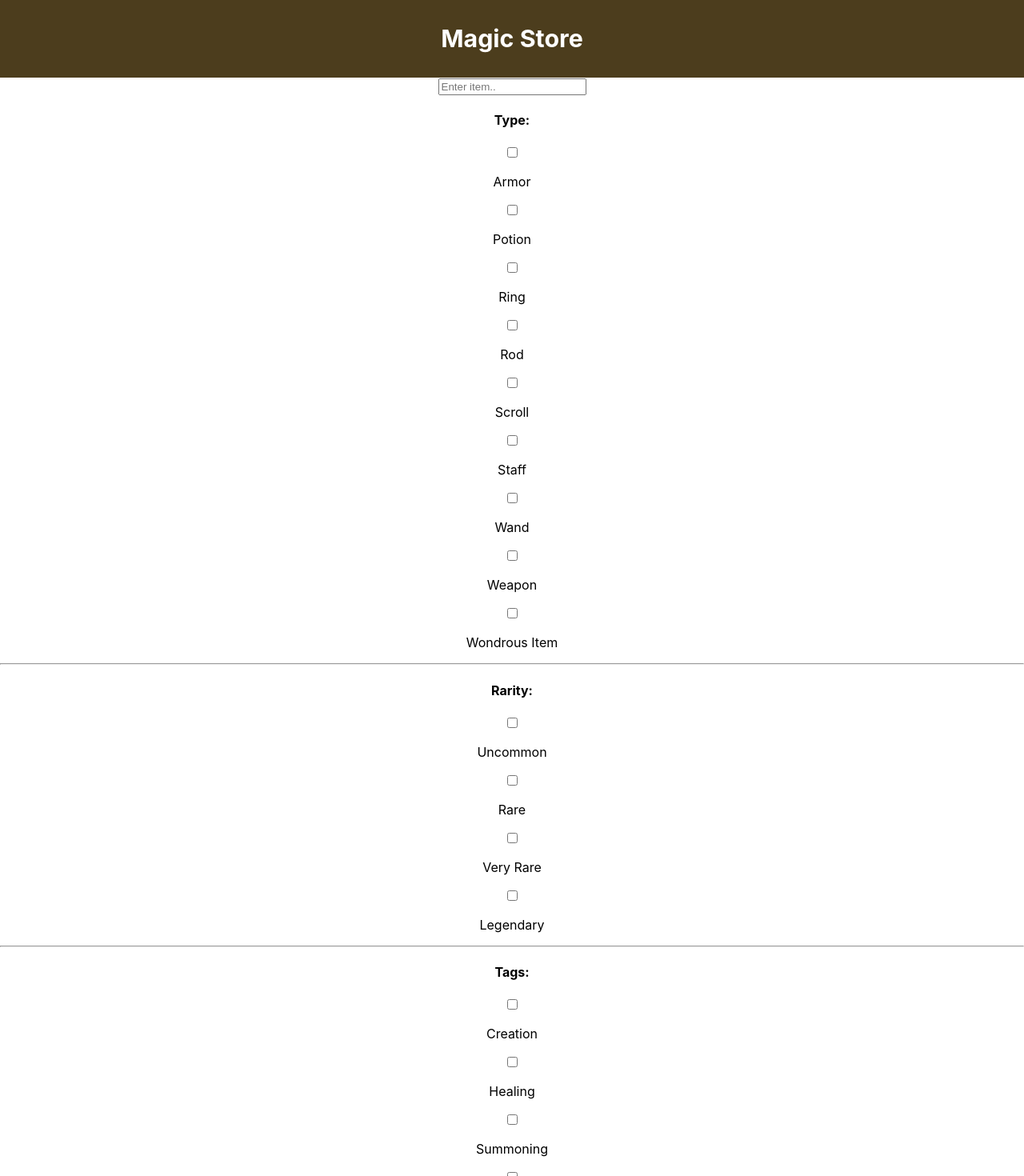
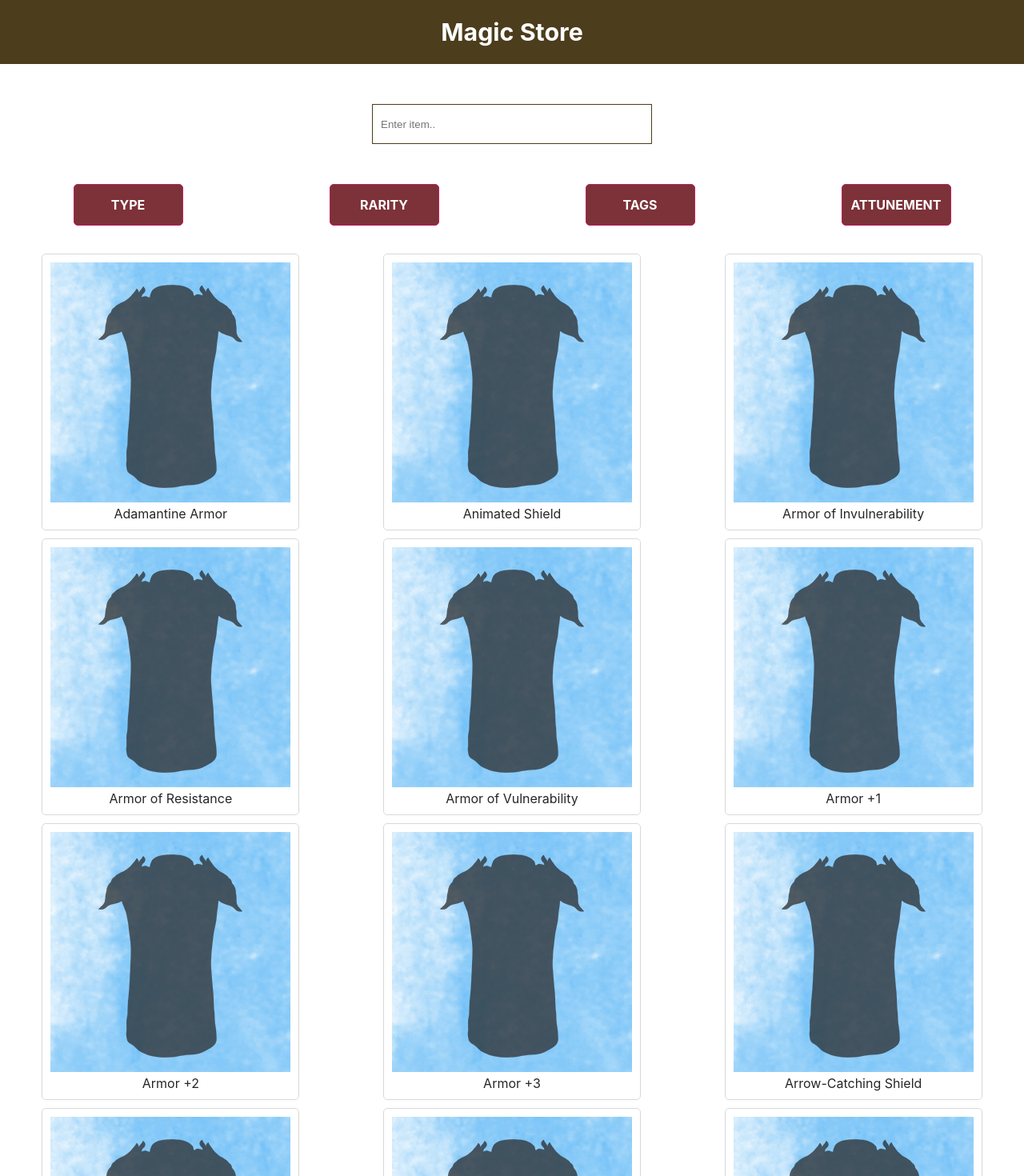
Before and after one commit to drowvoloper/magic-store, a React (Create React App) app: page / in a window 1280 px wide. Shown: the top 1470 px of the page at 80% size. Built offline with nearby package versions, Linux system fonts and the light colour scheme.

Commit message:
working on styles

```diff
--- a/src/App.css
+++ b/src/App.css
@@ -1,6 +1,27 @@
+* {
+  margin:0;
+  padding:0;
+  content-size:content-box;
+}
+
+hr { display:none;}
+
+body {
+  overflow-X:hidden;
+}
+
+ul {
+  list-style:none;
+}
+
+/* ######### App.js ########## */
+
 .App {
   text-align: center;
 }
+
+/* ############################# */
+/* ######### Header.js ########## */
 
 .app-header {
   background-color: #4c3d1d;
@@ -13,10 +34,165 @@
   color: white;
 }
 
-.app-search {}
+/* ############################# */
+/* ######### Search.js ########## */
 
-.app-filters {}
+.app-search {
+  margin:50px;
+}
 
-.app-items {}
+.search-form {}
 
+.search-input {
+  width:350px;
+  height:50px;
+  border:1px solid #4c3d1d;
+  padding-left:10px;
+}
+.search-input:hover, .search-input:focus {
+  box-shadow: 1px 5px 1px #4c3d1d;
+}
+
+.suggested-items {
+  list-style:none;
+  position:absolute;
+  display:block;
+  width:350px;
+  left:0;
+  right:0;
+  margin-left:auto;
+  margin-right:auto;
+  z-index:1;
+}
+
+.suggested-item {
+  height:40px;
+  background-color:#e6d09a;
+  border:1px solid #4c3d1d;
+  line-height:40px;
+}
+
+.item-name {}
+
+.highlight {
+  background-color:yellow;
+}
+
+/* ############################# */
+/* ######### Filters.js ########## */
+
+.selected {
+  color:red;
+}
+
+
+.filter-form {
+  display:flex;
+  justify-content:space-around;
+  align-items:center;
+  flex-wrap:wrap;
+}
+
+.filter-form > div {
+  position:relative;
+}
+
+.filter-btn {
+  width:135px;
+  height:50px;
+  line-height:50px;
+  border:1px solid #b7245c;
+  text-transform:uppercase;
+  border-radius:5px;
+  background:#7c3238;
+  color:white;
+}
+
+.filter-btn:hover {
+  cursor:pointer;
+  background:#b7245c;
+}
+
+.active {
+  background:#b7245c;
+}
+
+.filter-checkbox {
+  appearance:none;
+  opacity:0;
+}
+
+.items-filter {
+  z-index:1;
+  position:absolute;
+  left:0;
+  right:0;
+  margin-left:auto;
+  margin-right:auto;
+  background:#b7245c;
+  margin-top:-3px;
+}
+
+.filter {
+  border-bottom:1px solid #edcbb1;
+  color:white;
+  height:45px;
+  display:flex;
+  align-items:center;
+  justify-content:center;
+}
+
+.filter:hover, .selected {
+  cursor:pointer;
+  background-color:#edcbb1;
+  color:black;
+}
+
+.no-display {
+  display:none;
+}
+
+/* ############################# */
+/* ######### Items.js ########## */
+
+.app-items {
+  margin-top:30px;
+  display:flex;
+  flex-wrap:wrap;
+  justify-content:space-around;
+}
+
+.item {
+  opacity:0.85;
+  padding:10px;
+  margin:5px;
+  border:1px solid lightgrey;
+  border-radius:5px;
+}
+
+.item:hover {
+  opacity:1;
+  cursor:pointer;
+}
+
+.item-list {}
+
+.item-img
+
+.details {
+  color:red;
+}
+
+.details-img {}
+
+.details-name {}
+
+.details-description {}
+
+.disabled {
+  display:none;
+}
+
+/* ############################# */
+/* ######### Footer.js ########## */
 .app-footer {}
--- a/src/components/Filters.js
+++ b/src/components/Filters.js
@@ -21,7 +21,7 @@ const rarities = ['Uncommon',
                   'Very Rare',
                   'Legendary'
 ];
-const tags = ['Creation',
+const tags = [
               'Healing',
               'Summoning',
               'Teleportation',
@@ -29,11 +29,9 @@ const tags = ['Creation',
               'Control',
               'Communication',
               'Buff',
-              'Social',
               'Debuff',
               'Scrying',
               'Detection',
-              'Banishment',
               'Movement',
               'Utility',
               'Exploration',
@@ -45,24 +43,12 @@ const tags = ['Creation',
               'Consumable',
               'Cursed',
               'Footwear',
-              'Belt',
-              'Necklace',
               'Jewelry',
               'Wristwear',
               'Headwear',
               'Outerwear',
-              'Eyewear',
-              'Handwear',
               'Bane',
-              'Instrument',
-              'Sentient',
-              'Tag',
-              'Tags',
-              'Eldritch Machine',
-              'Focus',
-              'Negates Difficult Terrain',
               'Artificer',
-              'Subclass Feature'
 ];
 
 function Filters({checkFilters}) {
@@ -75,8 +61,10 @@ function Filters({checkFilters}) {
     // otherwise includes this new filter to the array
     if (filters[name].includes(filter)) {
       filters[name].splice(filters[name].indexOf(filter),1);
+      event.target.parentNode.classList.remove('selected');
     } else {
       filters[name].push(filter);
+      event.target.parentNode.classList.add('selected');
     }
     // we call the method from App.js
     checkFilters(filters);
@@ -85,8 +73,9 @@ function Filters({checkFilters}) {
   // Filter for types
   const typeFilter = types.map( type => {
     return (
-      <label key={types.indexOf(type)} >
-        <div className="filter-type">
+      <li key={types.indexOf(type)} className="no-display">
+      <label>
+        <div className="filter type">
           <input
             type="checkbox"
             name="type"
@@ -97,14 +86,16 @@ function Filters({checkFilters}) {
           <p>{type}</p>
         </div>
       </label>
+      </li>
     )
   });
 
   // Filter for rarity
   const rarityFilter = rarities.map( rarity => {
     return (
-      <label key={rarities.indexOf(rarity)}>
-        <div className="filter-rarity">
+      <li key={rarities.indexOf(rarity)} className="no-display">
+      <label>
+        <div className="filter rarity">
           <input
             type="checkbox"
             name="rarity"
@@ -115,51 +106,75 @@ function Filters({checkFilters}) {
           <p>{rarity}</p>
         </div>
       </label>
+    </li>
     );
   });
 
   // Filter for tags
   const tagsFilter = tags.map( tag => {
     return (
-      <label key={tags.indexOf(tag)}>
-        <div className="filter-tag">
+      <li key={tags.indexOf(tag)} className="no-display">
+      <label>
+        <div className="filter tags">
           <input
             type="checkbox"
             name="tag"
-            value={tag.toLowerCase().replace(' ','-')}
-            className="checkbox-tag"
+            value={tag.toLowerCase()}
+            className="filter-checkbox"
             onClick={handleClick}
           />
           <p>{tag}</p>
         </div>
       </label>
+    </li>
     );
   });
+
+  // Display filters
+  const displayHandler = event => {
+    const displayElements = event.target.nextSibling.childNodes;
+
+    event.target.classList.contains('active')
+      ? event.target.classList.remove('active')
+      : event.target.classList.add('active');
+
+    displayElements.forEach( element => {
+      element.classList.contains('no-display')
+        ? element.classList.remove('no-display')
+        : element.classList.add('no-display');
+    });
+  }
 
 
   return (
     <div className="app-filter">
       <form className="filter-form" id="filterForm" >
-        <div className="items-type">
-          <h4>Type:</h4>
+        <div>
+        <h4 className="filter-btn" onClick={displayHandler}>Type</h4>
+        <ul className="items-filter">
           {typeFilter}
+        </ul>
       </div>
-        <hr/>
-        <div className="items-rarity">
-          <h4>Rarity:</h4>
+      <div>
+        <h4 className="filter-btn" onClick={displayHandler}>Rarity</h4>
+        <ul className="items-filter">
           {rarityFilter}
+        </ul>
       </div>
-        <hr/>
-        <div className="items-tags">
-          <h4>Tags:</h4>
+      <div>
+        <h4 className="filter-btn" onClick={displayHandler}>Tags</h4>
+        <ul className="items-filter">
           {tagsFilter}
+        </ul>
       </div>
-        <hr/>
-        <div className="items-attunement">
-          <h4>Attunement:</h4>
+      <div>
+        <h4 className="filter-btn" onClick={displayHandler}>Attunement</h4>
+        <ul className="items-filter">
+          <li className="no-display">
           <label>
-            <div className="input-attunement">
+            <div className="filter">
               <input
+                className="filter-checkbox"
                 type="checkbox"
                 name="attunement"
                 value={true}
@@ -168,15 +183,22 @@ function Filters({checkFilters}) {
               <p>Yes</p>
             </div>
           </label>
+        </li>
+        <li className="no-display">
           <label>
+            <div className="filter">
               <input
+                className="filter-checkbox"
                 type="checkbox"
                 name="attunement"
                 value={false}
                 onClick={handleClick}
               />
               <p>No</p>
+            </div>
           </label>
+        </li>
+      </ul>
     </div>
         </form>
       </div>
--- a/src/components/Items.js
+++ b/src/components/Items.js
@@ -1,5 +1,17 @@
 import React from 'react';
+
 const items = require('../magicItems.json');
+const img = {};
+img.armor = require('../img/armor.jpg');
+img.potion = require('../img/potion.jpg');
+img.ring = require('../img/ring.jpg');
+img.rod = require('../img/rod.jpg');
+img.scroll = require('../img/scroll.jpg');
+img.staff = require('../img/staff.jpg');
+img.wand = require('../img/wand.jpg');
+img.weapon = require('../img/weapon.jpg');
+img.wondrousitem = require('../img/wondrousitem.jpg');
+
 
 function Items({itemsToShow}) {
 
@@ -8,7 +20,8 @@ function Items({itemsToShow}) {
   const rarityArr = rarity[0];
   const tagArr = tag[0];
   const attunementArr = attunement[0];
-  const showedItems = items.filter( item => {
+
+  const showItems = items.filter( item => {
 
     let show = true;
 
@@ -31,7 +44,6 @@ function Items({itemsToShow}) {
       && tagArr.length > 0) {
       tagArr.forEach( tag => {
         if (!item.tags.includes(tag
-          .replace('-',' ')
           .replace(/\w\S*/g, (text) => {            // Capitalize
             return text.charAt(0).toUpperCase()     // First
               + text.substr(1).toLowerCase();}))) { // Letter
@@ -39,16 +51,57 @@ function Items({itemsToShow}) {
         }
       });
     }
+    // attunement filter
+    if (attunementArr
+      && attunementArr.length > 0
+      && attunementArr.includes(item.attunement) === false) {
+      show = false;
+    }
     return show;
-});
+  });
 
-  console.log(showedItems);
+  const handleClick = (event) => {
+    console.log(event.currentTarget.childNodes[1]);
+    const itemDetails = event.currentTarget.childNodes[1];
+    itemDetails.classList.contains('disabled')
+      ? itemDetails.classList.remove('disabled')
+      : itemDetails.classList.add('disabled')
+  }
+
+  const finallyShowedItems = showItems.map( item => {
+    return (
+      <div
+        className="item"
+        key={item.id}
+        onClick={handleClick}
+      >
+        <div className="item-list">
+          <img
+            src={img[item.type.toLowerCase().replace(' ','')]}
+            className="item-img"
+            alt="item type"/>
+          <p>{item.name}</p>
+        </div>
+        <div className="details disabled">
+          <img
+            src={img[item.type.toLowerCase().replace(' ','')]}
+            className="details-img"
+            alt="item type"/>
+          <p className="details-name">{item.name}</p>
+          <p>({item.type}, {item.rarity})</p>
+          <p>Tags: {item.tags}</p>
+          <p className="details-description">"{item.description}"</p>
+        </div>
+      </div>
+    );
+  });
 
   return (
-    <div className="app-items">
-      <h3>Items</h3>
-    </div>
-  );
+  <div className="app-items">
+    { finallyShowedItems }
+
+  </div>
+ );
 };
 
 export default Items;
--- a/src/components/Search.js
+++ b/src/components/Search.js
@@ -21,10 +21,10 @@ const displayMatches = (text) => {
   const html = matchArray.map( item => {
 
       return (
-        <li key={matchArray.indexOf(item)} className="suggested-items">
+        <li key={matchArray.indexOf(item)} className="suggested-item">
           <p className="item-name" key={matchArray.indexOf(item)}>
             {reactStringReplace(item,text, (match,i) => (
-              <span key={i} style={{color:'red'}}>{match}</span>
+              <span key={i} className="highlight">{match}</span>
             ))}
           </p>
         </li>
@@ -68,7 +68,7 @@ class Search extends React.Component {
           onChange={this.handleChange}
         />
       </form>
-      <ul>
+      <ul className="suggested-items">
         {this.state.list}
       </ul>
     </div>
```
Also changed, not shown: src/magicItems.json. Lines whose indentation alone changed are shown as unchanged.
